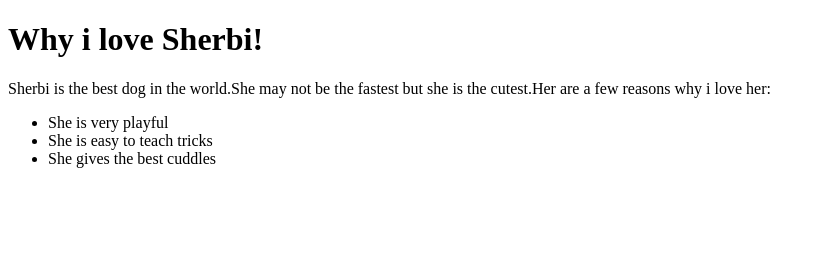
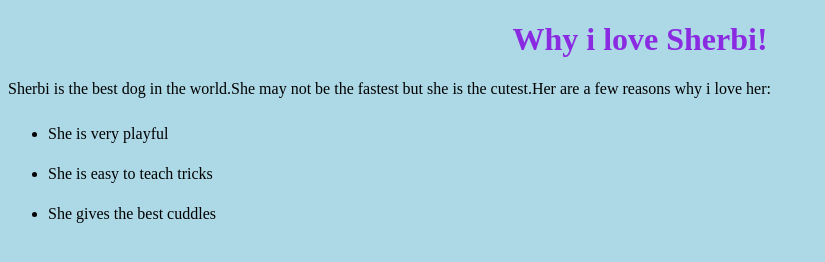
Before and after one commit to lilianwangechi/mypet, a plain HTML site: page why-i-love-her.html in a window 1280 px wide. Shown: the whole page, without its empty margins (0-825 px from the left). Drawn offline with Linux system fonts and the light colour scheme.

Commit message:
add a stylesheet link

```diff
--- /dev/null
+++ b/css/styles.css
@@ -0,0 +1,14 @@
+h1{
+  color: blueviolet;
+  text-align: center;
+}
+body {
+  background-color: lightblue;
+}
+
+ul {
+  line-height: 40px;
+}
+ol {
+  line-height: 40px;
+}
--- a/why-i-love-her.html
+++ b/why-i-love-her.html
@@ -2,6 +2,7 @@
 <html>
   <head>
     <title>My pet</title>
+    <link href="css/styles.css" rel="stylesheet" type="text/css">
   </head>
   <body>
     <h1>Why i love Sherbi!</h1>
```
Also changed, not shown: index.html (+1 -0 lines), its-favourite-things.html (+1 -0 lines).
